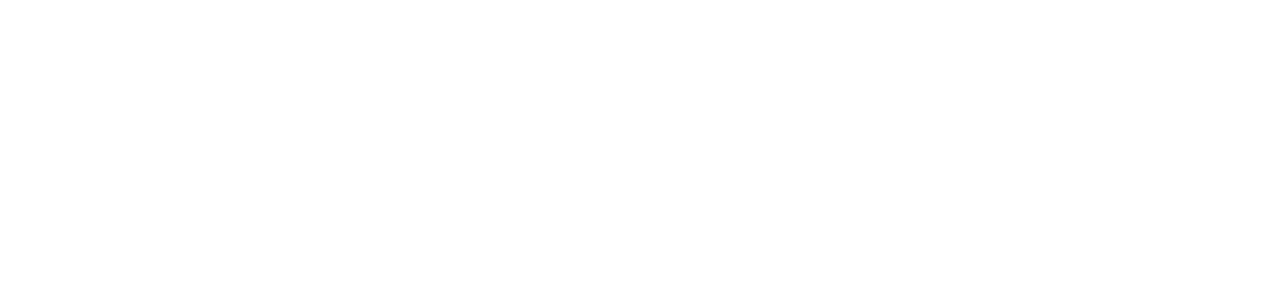
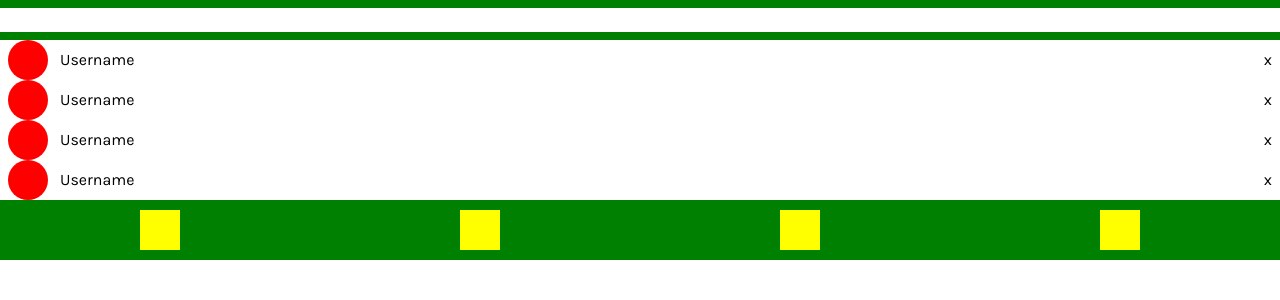
Before and after one commit to Eponce11/Pikky, a React (Vite) app in the folder client/: page /search in a window 1280 px wide. Before the commit this address had no page. Shown: the top 300 px of the page. Built offline with nearby package versions, Linux system fonts and the light colour scheme.

Commit message:
navigation

```diff
--- a/client/src/App.tsx
+++ b/client/src/App.tsx
@@ -12,6 +12,7 @@ import Post from './components/post'
 import Follow from './components/follow'
 import Login from './pages/login'
 import Home from './pages/home'
+import Search from './components/search'
 
 function App() {
 
@@ -20,14 +21,13 @@ function App() {
     <div className="App">
       <Router>
         <Routes>
-
           <Route path='/' element={<Login/>}/>
           <Route path='/home' element={<Home/>}/>
           <Route path='/post' element={<Post/>}/>
           <Route path='/followers' element={<Follow/>}/>
           <Route path='/user' element={<Profile/>}/>
           <Route path='/profile' element={<Profile/>}/>
-
+          <Route path='/search' element={<Search/>}/>
         </Routes>
       </Router>
     </div>
--- a/client/src/components/navbar.tsx
+++ b/client/src/components/navbar.tsx
@@ -1,16 +1,16 @@
-
+import { useNavigate } from "react-router-dom"
 
 
 const Navbar = () => {
 
-
+    const navigate = useNavigate();
 
     return (
         <div className="flex justify-around items-center bg-[green] w-full h-[60px] sticky bottom-0">
+            <div className="bg-[yellow] h-10 aspect-square" onClick={ () => { navigate("/home") }}/>
+            <div className="bg-[yellow] h-10 aspect-square" onClick={ () => { navigate("/search") }}/>
             <div className="bg-[yellow] h-10 aspect-square" />
-            <div className="bg-[yellow] h-10 aspect-square" />
-            <div className="bg-[yellow] h-10 aspect-square" />
-            <div className="bg-[yellow] h-10 aspect-square" />
+            <div className="bg-[yellow] h-10 aspect-square" onClick={ () => { navigate("/profile") }}/>
         </div>
     )
 }
--- a/client/src/pages/home.tsx
+++ b/client/src/pages/home.tsx
@@ -1,6 +1,7 @@
 
 
 import Post from "../components/post"
+import Navbar from "../components/navbar"
 
 const Home = () => {
 
@@ -12,6 +13,7 @@ const Home = () => {
             <Post/>
             <Post/>
             <Post/>
+            <Navbar/>
         </div>
     )
 }
```
